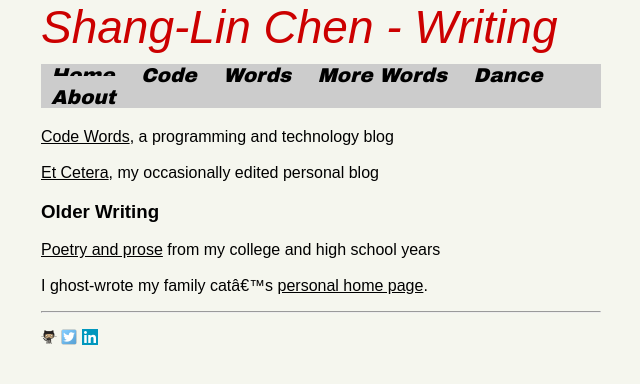
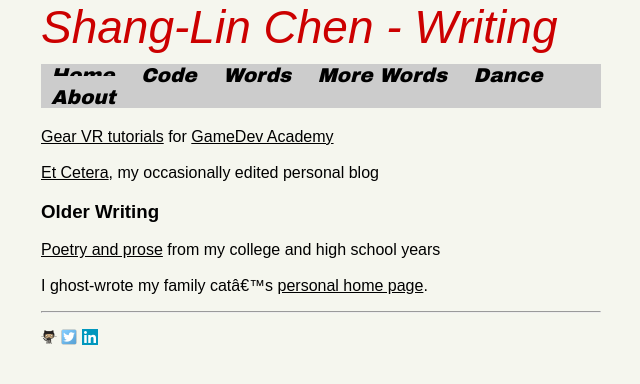
Before and after one commit to shang-lin/shang-lin.github.io, a Jekyll site: the page built from writing/index.md, in a window 1280 px wide. Shown: the top 384 px of the page, without its empty margins (319-959 px from the left). Built offline with Jekyll 4.4.1, drawn with Linux system fonts in a browser that asks for light colours; some web fonts are replaced.

Commit message:
Removed Code Words from the "More Words" page because it is already under "Words." Added link to my Gear VR tutorials.

```diff
--- a/writing/index.md
+++ b/writing/index.md
@@ -5,7 +5,7 @@ title: Shang-Lin Chen - Official website
 logo: Shang-Lin Chen - Writing
 ---
 
-[Code Words]({{site.baseurl}}/blog/), a programming and technology blog<br><br>
+[Gear VR tutorials](https://gamedevacademy.org/author/shanglin_chen/) for [GameDev Academy](https://gamedevacademy.org)<br><br>
 [Et Cetera](http://shanglin.wordpress.com), my occasionally edited personal blog
 <h3>Older Writing</h3>
 <a href="http://www.its.caltech.edu/~schen/its/">Poetry and prose</a> from my college and high school years<br><br>
```
